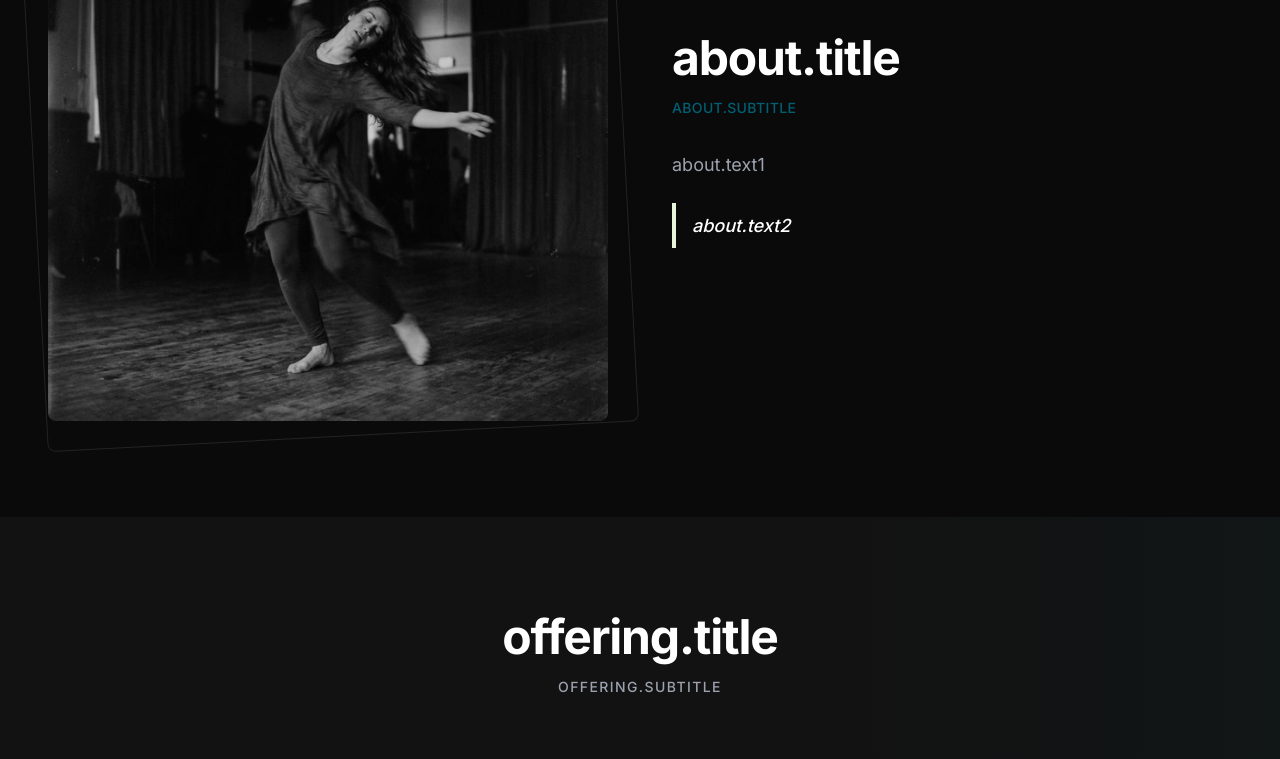
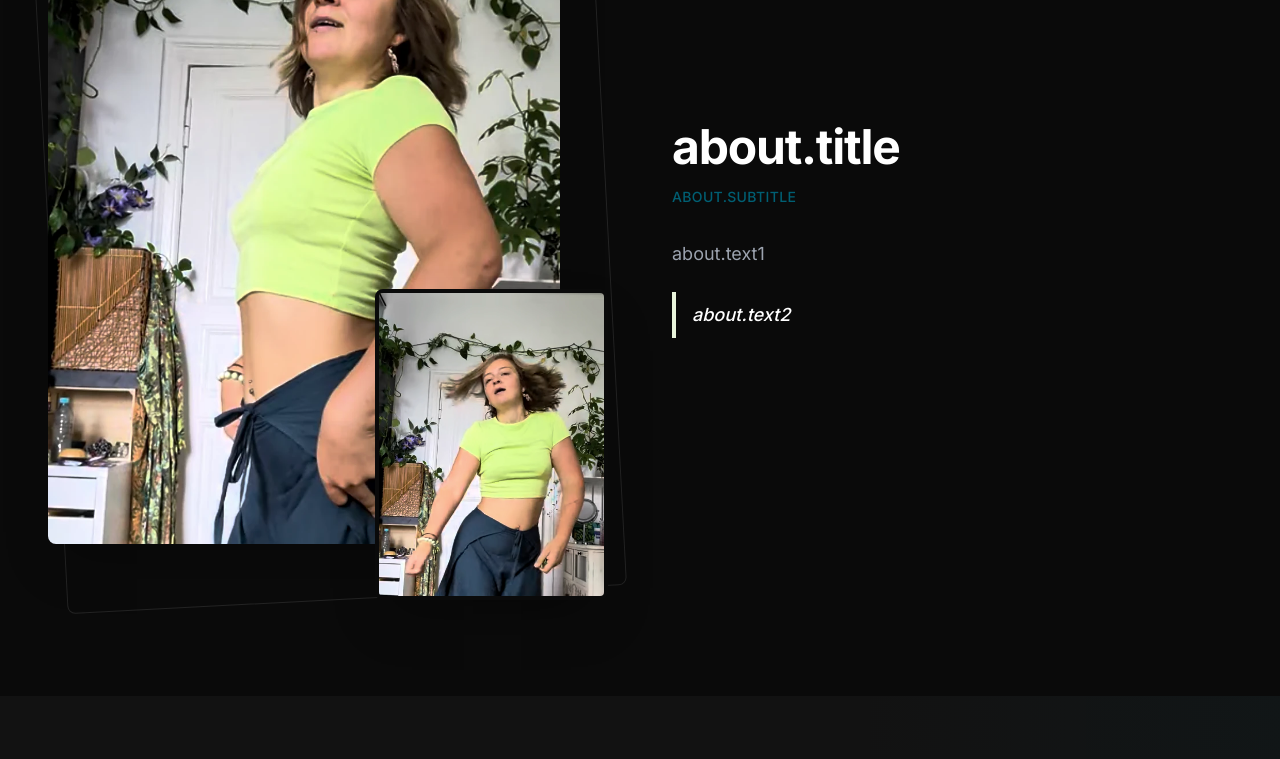
Before and after one commit to tanjamayr/movement-shift, a React (Vite) app: page / in a window 1280 px wide. Shown: the part 1035-1794 px from the top of the page. Built offline with nearby package versions, Linux system fonts and the light colour scheme; the HTML template or start-up script is replaced by a standard one.

Commit message:
Bild hinzugefügt

```diff
--- a/src/components/About.tsx
+++ b/src/components/About.tsx
@@ -1,7 +1,8 @@
 import React from 'react';
 import { useTranslation } from 'react-i18next';
 import { motion } from 'framer-motion';
-import movementImg from '../assets/movement.png';
+import movementPortrait from '../assets/movement-portrait.webp';
+import movementInMotion from '../assets/movement-in-motion.webp';
 
 const About = () => {
   const { t } = useTranslation();
@@ -16,13 +17,18 @@ const About = () => {
             viewport={{ once: true, margin: "-100px" }}
             transition={{ duration: 0.8 }}
           >
-            <div className="relative">
+            <div className="relative pb-10 pr-8 md:pb-14 md:pr-12">
               {/* Image Frame */}
-              <div className="absolute -inset-4 border border-white/10 rounded-lg transform -rotate-3 transition-transform hover:rotate-0 duration-500" />
+              <div className="absolute inset-0 border border-white/10 rounded-lg transform -rotate-3 transition-transform hover:rotate-0 duration-500" />
               <img
-                src={movementImg}
-                alt="Abstract Movement"
-                className="relative rounded-lg w-full h-auto object-cover grayscale hover:grayscale-0 transition-all duration-700 opacity-80"
+                src={movementPortrait}
+                alt="Tanja in Bewegung"
+                className="relative rounded-lg w-full aspect-[3/4] object-cover object-top shadow-2xl transition-all duration-700"
+              />
+              <img
+                src={movementInMotion}
+                alt="Bewegung als Ausdruck von Lebendigkeit"
+                className="absolute bottom-0 right-0 w-5/12 aspect-[3/4] object-cover object-top rounded-lg border-4 border-darker shadow-2xl transition-transform duration-500 hover:-translate-y-2"
               />
             </div>
           </motion.div>
```
Also changed, not shown: src/assets/movement-in-motion.webp (added), src/assets/movement-portrait.webp (added).
